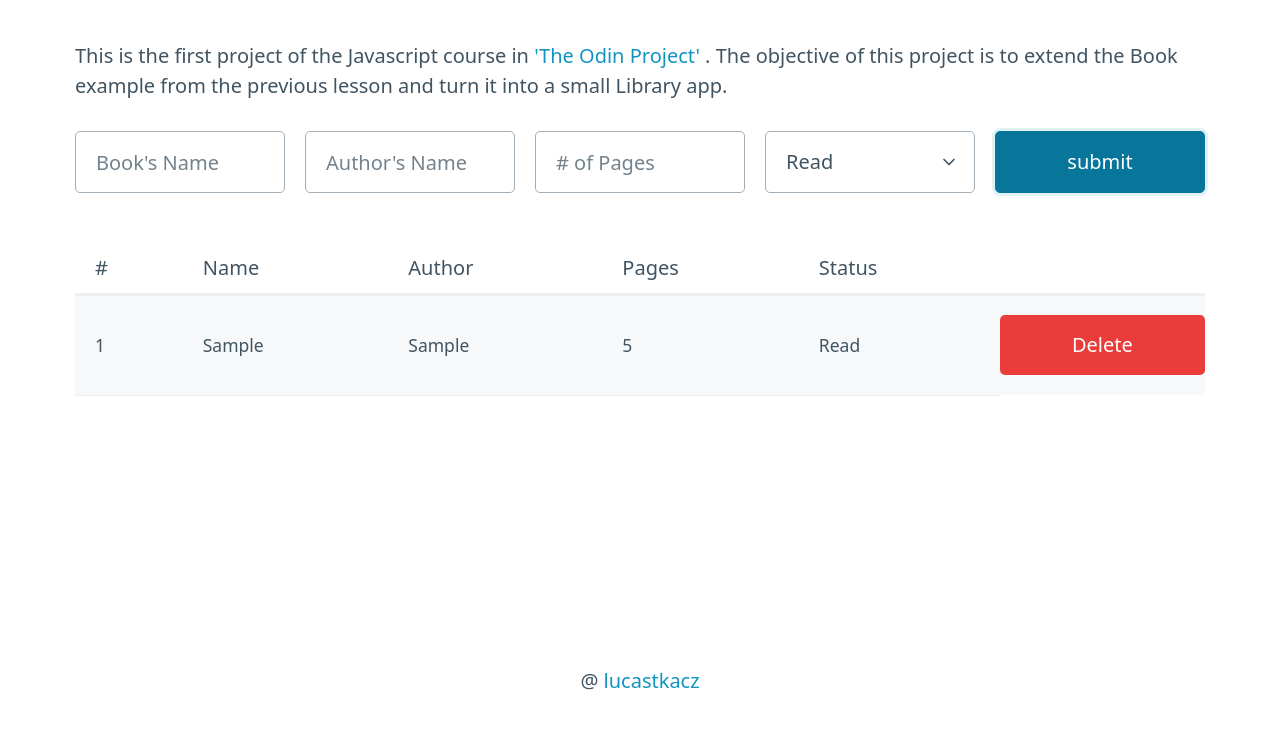
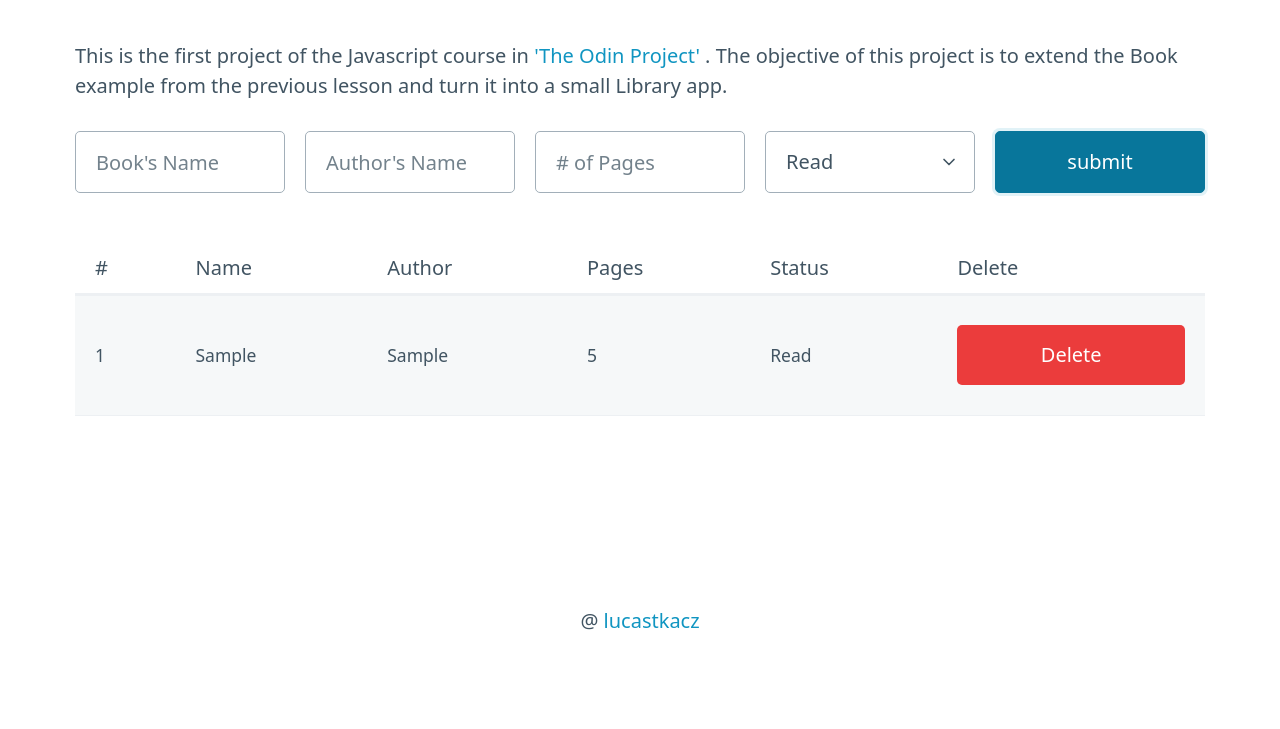
Before and after one commit to lucastkacz/library, a plain HTML site: page index.html in a window 1280 px wide. Both pictures are taken after typing "Sample", "Sample", "5" into the empty fields and a click on the input "submit". Shown: the part 159-888 px from the top of the page. Drawn offline with nearby package versions, Linux system fonts and the light colour scheme.

Commit message:
Finished project

```diff
--- a/index.html
+++ b/index.html
@@ -11,7 +11,6 @@
       <link rel="icon" type="image/x-icon" href="./img/book.ico" />
       <title>Library</title>
    </head>
-
    <body class="container">
       <main>
          <div class="flex-header-container">
@@ -33,7 +32,6 @@
             . The objective of this project is to extend the Book example from the previous
             lesson and turn it into a small Library app.
          </p>
-
          <form onsubmit="return false">
             <div class="grid">
                <input id="name" type="text" placeholder="Book's Name" required />
@@ -52,26 +50,20 @@
                <input type="submit" value="submit"></input>
             </div>
          </form>
-
-              <section id="tables">
-                <figure>
          <table role="grid" >
             <thead>
                <tr>
-                        <th scope="col">#</th>
-                        <th scope="col">Name</th>
-                        <th scope="col">Author</th>
-                        <th scope="col">Pages</th>
-                        <th scope="col">Status</th>
-                        <th scope="col"></th>
+                  <th >#</th>
+                  <th >Name</th>
+                  <th >Author</th>
+                  <th >Pages</th>
+                  <th >Status</th>
+                  <th >Delete</th>
                </tr>
             </thead>
             <tbody>
-
             </tbody>
          </table>
-                </figure>
-            </section>
       </main>
       <footer>@ <a href="https://github.com/lucastkacz/library">lucastkacz</a></footer>
    </body>
--- a/js/script.js
+++ b/js/script.js
@@ -1,15 +1,4 @@
 let myLibrary = [];
-const nameInput = document.querySelector("#name");
-const authorInput = document.querySelector("#author");
-const pagesInput = document.querySelector("#pages");
-const statusInput = document.querySelector("#status");
-
-const formInput = document.querySelector("form");
-
-formInput.addEventListener("submit", () => {
-    onSubmit();
-    clearForm();
-});
 
 class Book {
     constructor(name, author, pages, status) {
@@ -20,14 +9,24 @@ class Book {
     }
 }
 
-function clearLibrary() {
-    myLibrary.length = 0;
-}
+const nameInput = document.querySelector("#name");
+const authorInput = document.querySelector("#author");
+const pagesInput = document.querySelector("#pages");
+const statusInput = document.querySelector("#status");
+
+// Submit button handler
+const formInput = document.querySelector("form");
+formInput.addEventListener("submit", () => {
+    onSubmit();
+    clearForm();
+});
+// Delete button handler
+const tableInput = document.querySelector("table");
+tableInput.addEventListener("click", deleteRow);
 
 function onSubmit() {
     const book = new Book(nameInput.value, authorInput.value, pagesInput.value, statusInput.value);
     myLibrary.push(book);
-    console.table(myLibrary);
     updateTable();
 }
 function clearForm() {
@@ -37,34 +36,34 @@ function clearForm() {
 }
 function updateTable() {
     const tBody = document.querySelector("tbody");
-    tBody.textContent = "";
+    // Clears the table with every function call. Maybe it's not the most efficient way
+    tBody.innerHTML = "";
+    // Loops through every item in myLibrary and adds it to the body of the table
     for (let i = 0; i < myLibrary.length; i++) {
-        const newRow = document.createElement("tr");
-        tBody.appendChild(newRow);
-
-        const newNumber = document.createElement("td");
-        newNumber.textContent = i + 1;
-        newRow.appendChild(newNumber);
-
-        const newTitle = document.createElement("td");
-        newTitle.textContent = myLibrary[i].name;
-        newRow.appendChild(newTitle);
-
-        const newAuthor = document.createElement("td");
-        newAuthor.textContent = myLibrary[i].author;
-        newRow.appendChild(newAuthor);
-
-        const newPages = document.createElement("td");
-        newPages.textContent = myLibrary[i].pages;
-        newRow.appendChild(newPages);
-
-        const newStatus = document.createElement("td");
-        newStatus.textContent = myLibrary[i].status;
-        newRow.appendChild(newStatus);
-
-        const newDelete = document.createElement("button");
-        newDelete.textContent = "Delete";
-        newDelete.setAttribute("id", "delete-button");
-        newRow.appendChild(newDelete);
+        tBody.innerHTML += `
+            <tr>
+                <td>${i + 1}</td>
+                <td>${myLibrary[i].name}</td>
+                <td>${myLibrary[i].author}</td>
+                <td>${myLibrary[i].pages}</td>
+                <td>${myLibrary[i].status}</td>
+                <td><button class="delete-button">Delete</button></td>
+            </tr>`;
     }
 }
+function deleteRow(event) {
+    // Since the event listener is on the whole table and not on the button, we need to make sure only the button deletes the row
+    if (!event.target.classList.contains("delete-button")) {
+        return;
+    }
+    // Access the button inside the table row. (dot) target returns the element that triggered the event
+    const button = event.target;
+    // Get the first value of the table row, which is the index
+    const bookIndex = Number(button.parentNode.parentNode.childNodes[1].innerHTML) - 1;
+    // Remove the row/book from the table
+    button.closest("tr").remove();
+    // Remove the book from the list
+    myLibrary.splice(bookIndex, 1);
+    // Update table because the indexes have been changed
+    updateTable();
+}
--- a/style.css
+++ b/style.css
@@ -8,12 +8,12 @@ footer {
     text-align: center;
 }
 
-#delete-button {
+.delete-button {
     background-color: rgb(235, 60, 60);
     border: red;
     margin-top: 19px;
 }
 
-#delete-button:hover {
+.delete-button:hover {
     background-color: rgb(185, 46, 46);
 }
```
Lines whose indentation alone changed are shown as unchanged.
